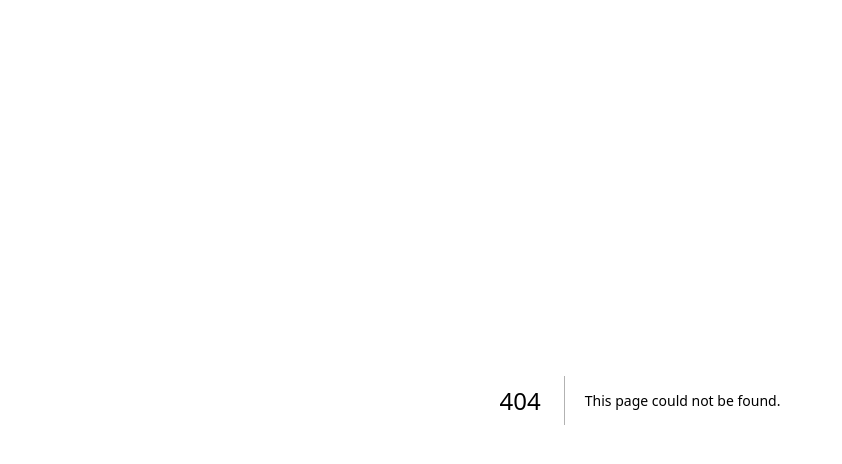
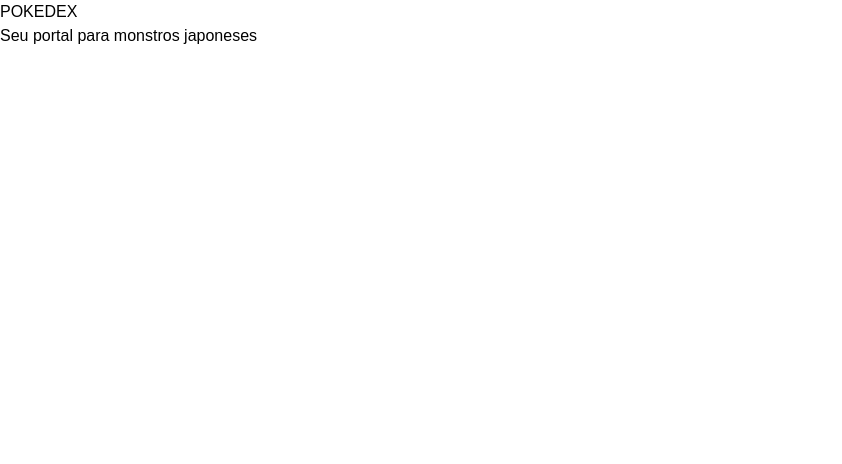
Before and after one commit to HenriAguiar/Galeria-next.js, a Next.js app: page /item/1 in a window 1280 px wide. Before the commit this address had no page. Shown: the top 464 px of the page, without its empty margins (0-842 px from the left). Built offline with nearby package versions, Linux system fonts and the light colour scheme.

Commit message:
Feat: Cria arquivo page.js da pagina de detalhe do item

```diff
--- /dev/null
+++ b/src/app/item/[slug]/page.js
@@ -0,0 +1,14 @@
+export default function Item() {
+  return (
+    <>
+      <div className="relative z-20 flex flex-col items-center justify-center h-full text-center text-white">
+        <h1 className="text-7xl font-black text-[#efe1ce] drop-shadow-2xl">
+          POKEDEX
+        </h1>
+        <p className="font-semibold text-4xl mt-4 text-[#efe1ce] drop-shadow-2xl">
+          Seu portal para monstros japoneses
+        </p>
+      </div>
+    </>
+  );
+}
```
